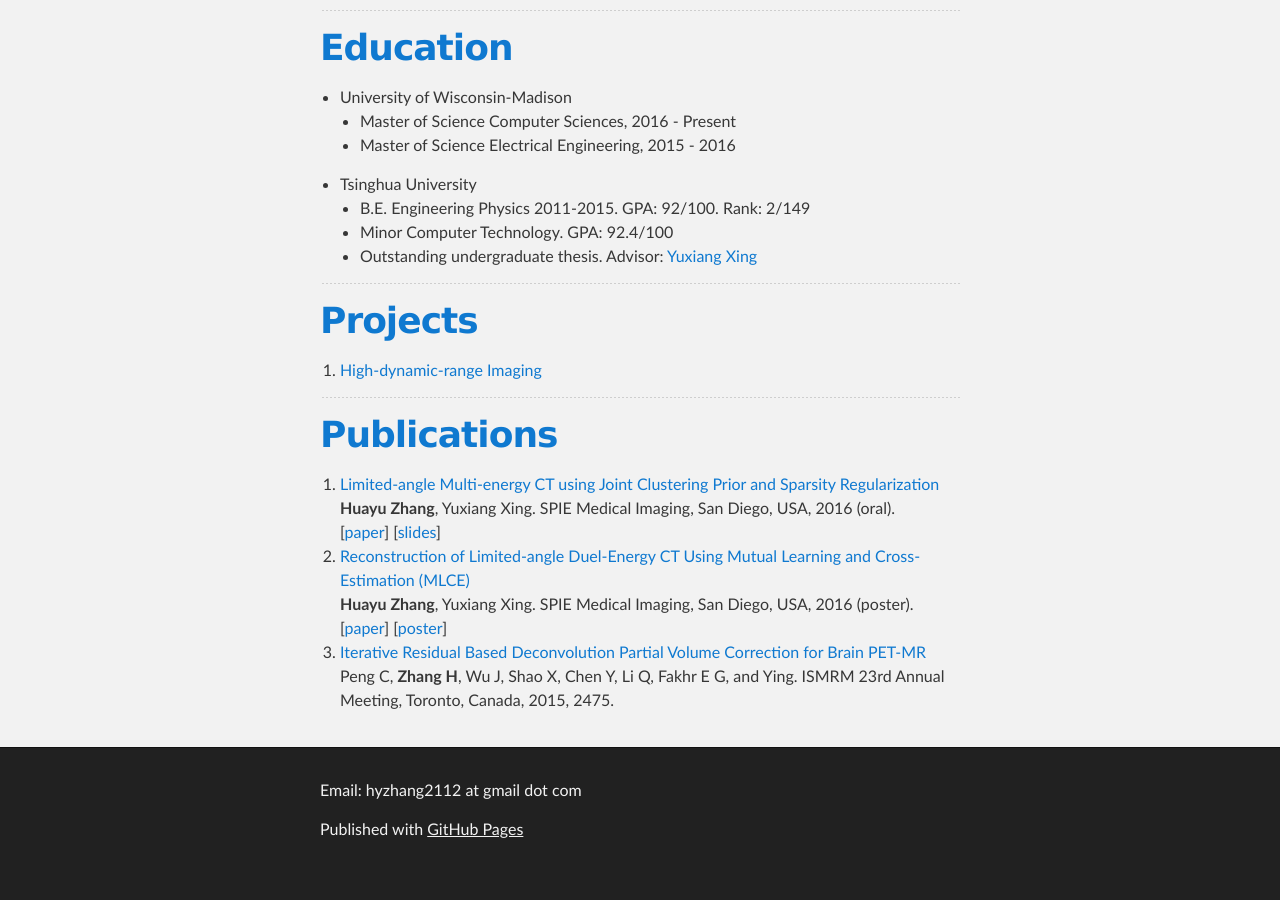
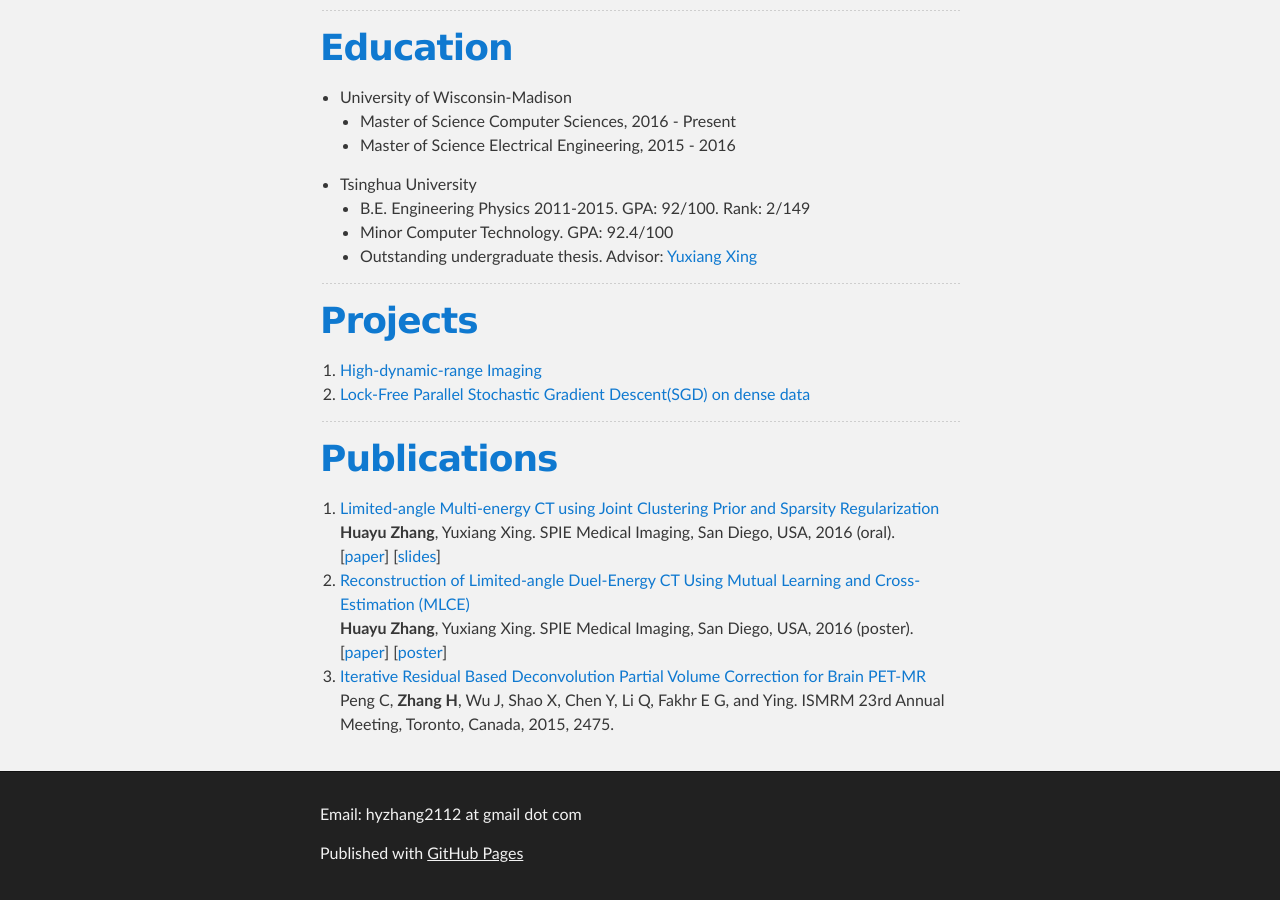
Before and after one commit to GUG11/gug11.github.io, a Jekyll site: the page built from index.md, in a window 1280 px wide and 900 px high, scrolled down 873 px. Built offline with Jekyll 4.4.1, drawn with Linux system fonts in a browser that asks for light colours; before the commit the page ends 1749 px from its top, so only the background shows below that.

Commit message:
a new project

```diff
--- a/index.md
+++ b/index.md
@@ -30,6 +30,7 @@ I'm a graduate student in the [Department of Electrical and Computer Engineering
 ---
 # [Projects](#prj)
 1. [High-dynamic-range Imaging](https://gug11.github.io/HDR/) <!-- ![](photos/Hall.jpg) -->
+1. [Lock-Free Parallel Stochastic Gradient Descent(SGD) on dense data](https://gug11.github.io/parallelSGD/)
 
 ---
 # [Publications](#pub)
```
Also changed, not shown: index-zh.md (+1 -0 lines).
